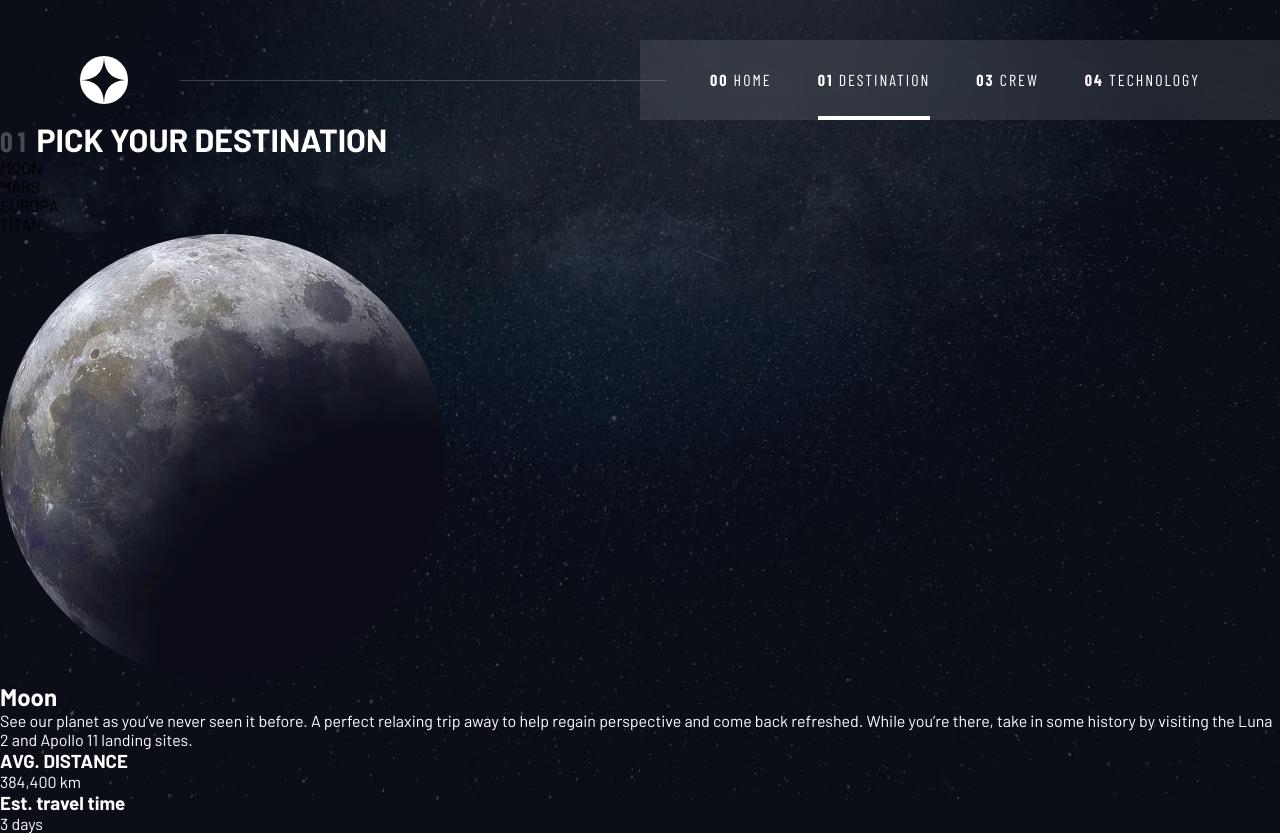
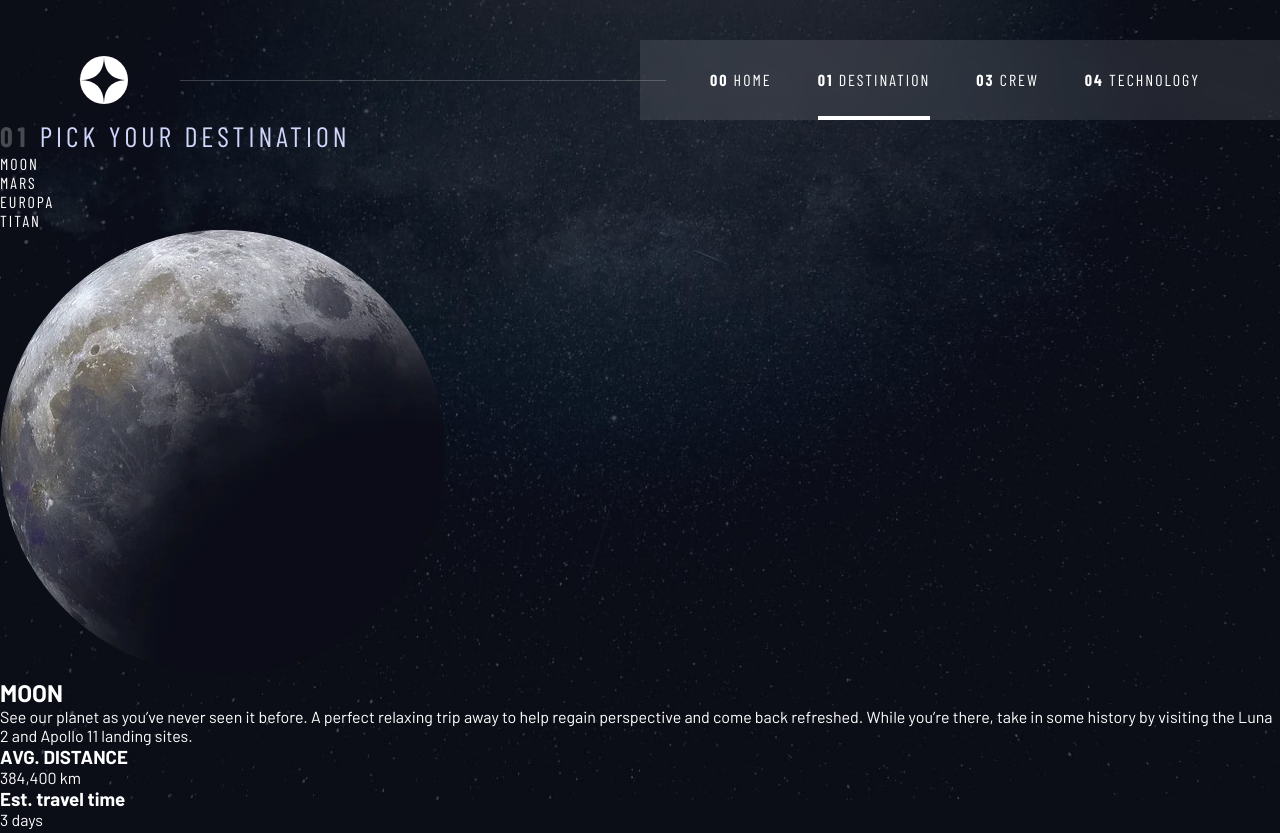
Before and after one commit to aminetiouk/space-tourism-website, a React (Vite) app: page /destination in a window 1280 px wide. Built offline with nearby package versions, Linux system fonts and the light colour scheme; a web font is replaced by a local one.

Commit message:
refactor(destination): apply text presets and improve active tab class handling

```diff
--- a/src/components/destination/Destination.jsx
+++ b/src/components/destination/Destination.jsx
@@ -12,7 +12,7 @@ export default function Destination() {
   return (
     <PageWrapper>
       <div className="destination-page">
-        <h1>
+        <h1 className="text-preset-5">
           <span>01</span> PICK YOUR DESTINATION
         </h1>
 
@@ -21,9 +21,9 @@ export default function Destination() {
             {destinations.map((destination, index) => (
               <li key={destination.name}>
                 <button
-                  className={
-                    index === currentIndex ? 'destination-tabs__active' : ''
-                  }
+                  className={` destination-nav text-preset-8
+                    ${index === currentIndex ? 'destination-tabs__active' : ''}
+                  `}
                   onClick={() => setCurrentIndex(index)}
                 >
                   {destination.name.toUpperCase()}
@@ -34,7 +34,7 @@ export default function Destination() {
         </nav>
 
         <DestinationCard
-          name={currentDestination.name}
+          name={currentDestination.name.toUpperCase()}
           description={currentDestination.description}
           distance={currentDestination.distance}
           travelTime={currentDestination.travel}
```
